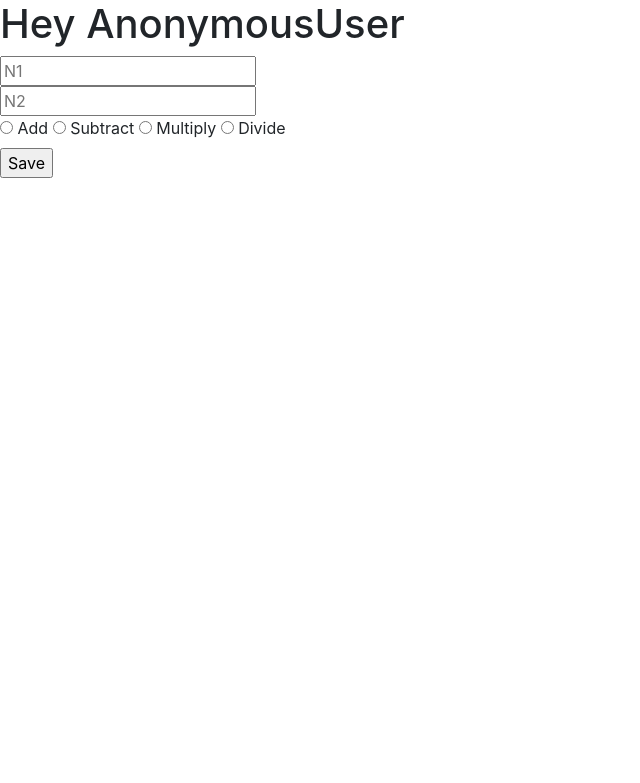
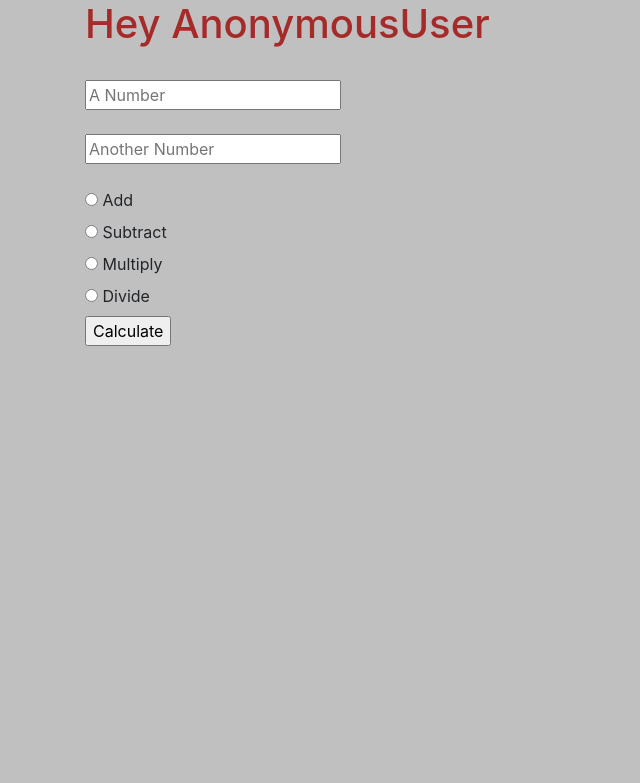
Before and after one commit to PratikshaJain37/Basic-Calculator-Django, a Django app: page / in a window 1280 px wide. Shown: the top 783 px of the page, without its empty margins (0-640 px from the left). Run offline with Django 3.2, Linux system fonts and the light colour scheme; some libraries are stand-ins or nearby versions.

Commit message:
Added some styling

```diff
--- a/basics/templates/base.html
+++ b/basics/templates/base.html
@@ -1,6 +1,19 @@
 <link rel="stylesheet" href="https://stackpath.bootstrapcdn.com/bootstrap/4.1.3/css/bootstrap.min.css" integrity="sha384-MCw98/SFnGE8fJT3GXwEOngsV7Zt27NXFoaoApmYm81iuXoPkFOJwJ8ERdknLPMO" crossorigin="anonymous">
 
+<html>
+<head>
+    <style>
+        body {background-color: silver;}
+        h1   {color: brown;}
+        text-field {padding-bottom:2%;}
+    </style>
+</head>
 
-{% block content %}
+<body>
+    <div class='container'>
+    {% block content %}
 
-{% endblock %}
+    {% endblock %}
+    </div>
+</body>
+</html>
--- a/calculator/templates/home.html
+++ b/calculator/templates/home.html
@@ -2,27 +2,35 @@
 
 {% block content %}
 
+
 <h1>
 Hey {{ request.user }}
 </h1>
+<br>
+
+
 
 <form method='POST' action="{% url 'result' %}" id='Calculate'>
 {% csrf_token %}
 
+    <div class='text-field'>
+        <input type='text' name='number1' placeholder="A Number" />
+    </div>
+    <br>
+    <div class='text-field'>
+        <input type='text' name='number2' placeholder="Another Number" />
+    <br>
+    </div>
+    <br>
+    {% for radio in form.operator %}
+        <span class="radio">{{ radio.tag }}</span>
+        <label for="{{ radio.id_for_label }}">
+        {{ radio.choice_label }}
+        </label>
+        <br>
+    {% endfor %}
 
-    <input type='text' name='number1' placeholder="N1" />
-
-    <br>
-    <input type='text' name='number2' placeholder="N2" />
-    <br>
-
-    {% for radio in form.operator %}
-
-        {{ radio }}
-
-    {% endfor %}
-    <br>
-    <input type='submit' value='Save' />
+    <input type='submit' value='Calculate' />
 
 
 </form>
--- a/calculator/templates/result.html
+++ b/calculator/templates/result.html
@@ -2,7 +2,7 @@
 
 {% block content %}
 <h1>
-    Here you go {{ request.user }} !!
+    Here you go:)
 </h1>
 
 {% for prev_object in prev_objects %}
```
Also changed, not shown: db.sqlite3.
